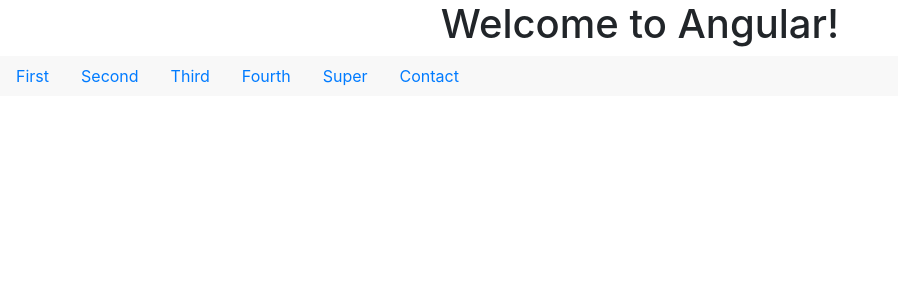
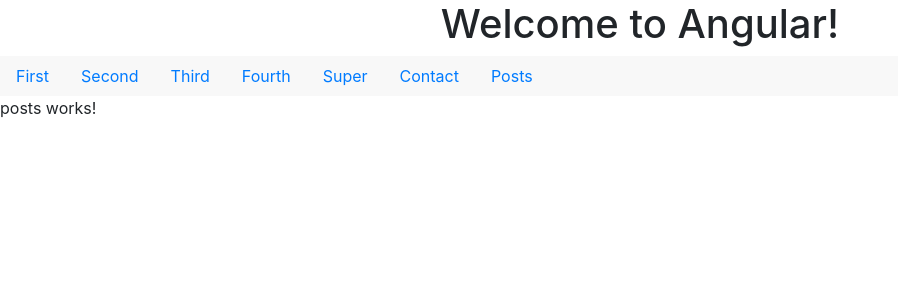
Before and after one commit to luckkey005/first-ang, an Angular app: page /posts in a window 1280 px wide. Before the commit this address led to /. Shown: the top 300 px of the page, without its empty margins (0-898 px from the left). Built offline with nearby package versions, Linux system fonts and the light colour scheme.

Commit message:
some changes

```diff
--- a/src/app/app.component.html
+++ b/src/app/app.component.html
@@ -14,5 +14,6 @@
   <li class="nav-link"><a routerLink="fourth" routerLinkActive="active">Fourth</a></li>
   <li class="nav-link"><a routerLink="super" routerLinkActive="active">Super</a></li>
   <li class="nav-link"><a routerLink="contact" routerLinkActive="active">Contact</a></li>
+  <li class="nav-link"><a routerLink="posts" routerLinkActive="active">Posts</a></li>
 </ul>
 <router-outlet></router-outlet>
--- a/src/app/app.module.ts
+++ b/src/app/app.module.ts
@@ -3,7 +3,6 @@
 import { FormsModule } from '@angular/forms';
 import { Routes, RouterModule } from '@angular/router';
 import { HttpClientModule } from '@angular/common/http';
-
 
 import { AppRoutingModule } from './app-routing.module';
 import { AppComponent } from './app.component';
@@ -13,6 +12,7 @@
 import { FourthComponent } from './fourth/fourth.component';
 import { SuperComponent } from './super/super.component';
 import { ContactComponent } from './contact/contact.component';
+import { PostsComponent } from './posts/posts.component';
 
 const R:Routes=[{path:'first',component:FirstComponent},
               {path:'second',component:SecondComponent},
@@ -20,6 +20,7 @@
               {path:'fourth',component:FourthComponent},
               {path:'super',component:SuperComponent},
               {path:'contact',component:ContactComponent},
+              {path:'posts',component:PostsComponent},
             ];
 
 @NgModule({
@@ -30,7 +31,8 @@
     ThirdComponent,
     FourthComponent,
     SuperComponent,
-    ContactComponent
+    ContactComponent,
+    PostsComponent
   ],
   imports: [
     BrowserModule,
--- a/src/app/first/first.component.ts
+++ b/src/app/first/first.component.ts
@@ -1,5 +1,5 @@
 import { Component, OnInit } from '@angular/core';
-import { HttpClient, HttpClientModule } from '@angular/common/http';
+import { HttpClient } from '@angular/common/http';
 
 @Component({
   selector: 'app-first',
--- /dev/null
+++ b/src/app/posts/posts.component.html
@@ -0,0 +1,3 @@
+<p>
+  posts works!
+</p>
--- /dev/null
+++ b/src/app/posts/posts.component.ts
@@ -0,0 +1,15 @@
+import { Component, OnInit } from '@angular/core';
+
+@Component({
+  selector: 'app-posts',
+  templateUrl: './posts.component.html',
+  styleUrls: ['./posts.component.css']
+})
+export class PostsComponent implements OnInit {
+
+  constructor() { }
+
+  ngOnInit() {
+  }
+
+}
```
Also changed, not shown: src/app/posts/posts.component.css (added), 10 other files (tests, documents, lock files or other folders).
